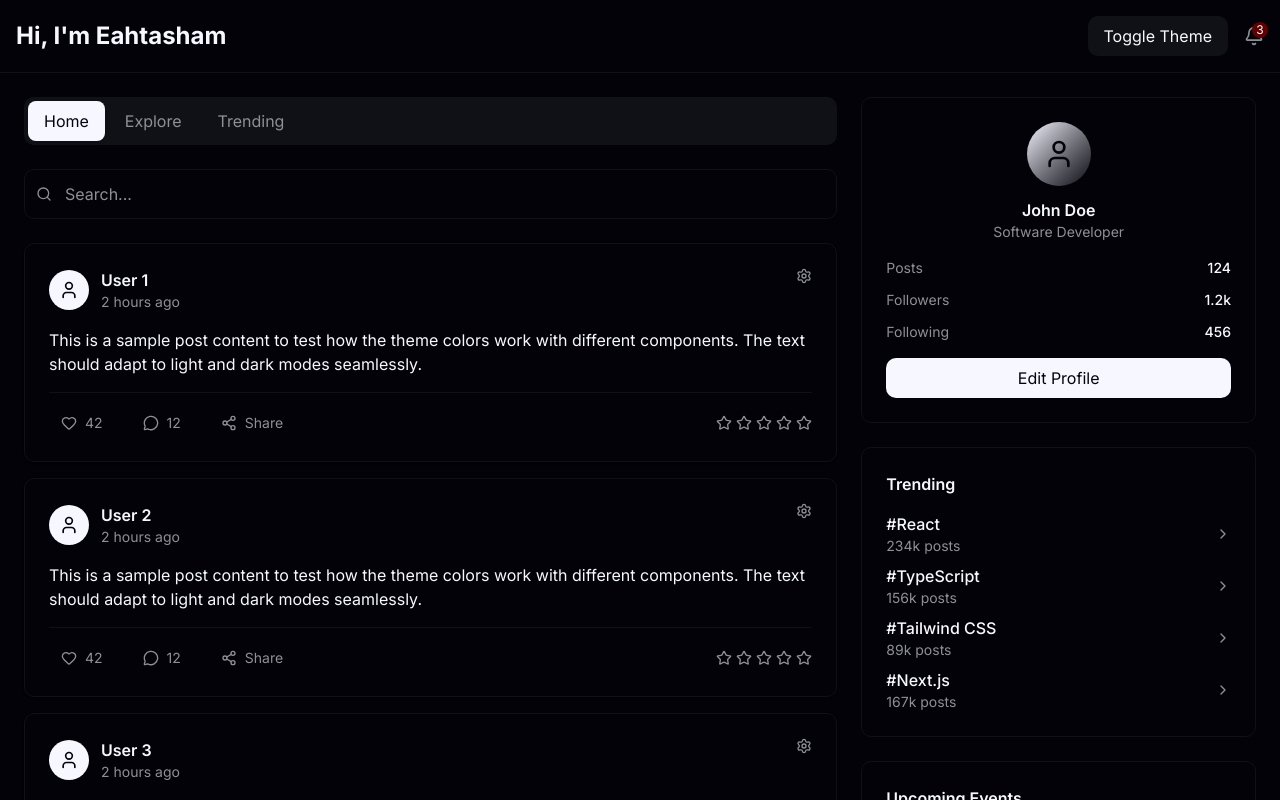
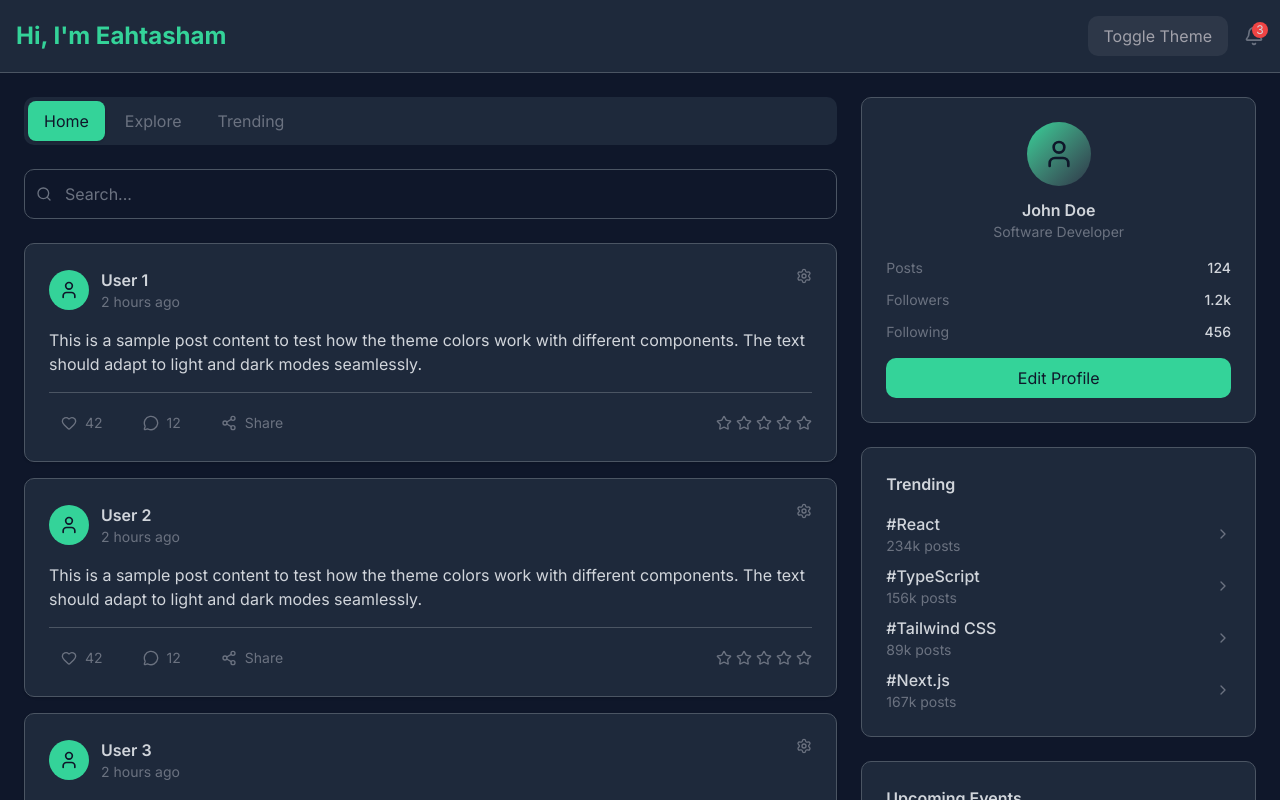
Before and after one commit to Eahtasham/editable-portfolio, a Next.js app: page / in a window 1280 px wide. Shown: the top 800 px of the page. Built offline with nearby package versions, Linux system fonts and the light colour scheme; no server answers.

Commit message:
add custom stylings in css using variables

```diff
--- a/app/globals.css
+++ b/app/globals.css
@@ -120,3 +120,65 @@
     @apply bg-background text-foreground;
   }
 }
+
+@layer utilities {
+  /* Background gradients */
+  .bg-gradient-primary {
+    background-image: linear-gradient(135deg, var(--primary), var(--secondary));
+  }
+
+  .bg-gradient-accent {
+    background-image: linear-gradient(135deg, var(--accent), var(--primary));
+  }
+
+  /* Text gradients */
+  .text-gradient-primary {
+    background-image: linear-gradient(to right, var(--primary), var(--secondary));
+    background-clip: text;
+    -webkit-background-clip: text;
+    -webkit-text-fill-color: transparent;
+    color: transparent;
+  }
+
+  .text-gradient-accent {
+    background-image: linear-gradient(to right, var(--accent), var(--primary));
+    background-clip: text;
+    -webkit-background-clip: text;
+    -webkit-text-fill-color: transparent;
+    color: transparent;
+  }
+
+  /* Border using variable */
+  .border-primary {
+    border-color: var(--primary);
+  }
+
+  .border-secondary {
+    border-color: var(--secondary);
+  }
+
+  /* Ring using variable */
+  .ring-primary {
+    --tw-ring-color: var(--ring);
+  }
+
+  .ring-accent {
+    --tw-ring-color: var(--accent);
+  }
+
+  /* Backgrounds using variables */
+  .bg-primary {
+    background-color: var(--primary);
+  }
+
+  .bg-secondary {
+    background-color: var(--secondary);
+  }
+
+  .bg-accent {
+    background-color: var(--accent);
+  }
+
+  /* Text color using variables */
+
+}
--- a/components/custom/AdminDashboard.tsx
+++ b/components/custom/AdminDashboard.tsx
@@ -90,11 +90,11 @@ export default function AdminDashboard() {
         contacts: 6
     });
 
-    useEffect(() => {
-        if (!isAuthenticated) {
-            router.push('/admin/login');
-        }
-    }, [isAuthenticated]);
+    // useEffect(() => {
+    //     if (!isAuthenticated) {
+    //         router.push('/admin/login');
+    //     }
+    // }, [isAuthenticated]);
 
     useEffect(() => {
         if (portfolioData) {
--- a/lib/portfolio-api.ts
+++ b/lib/portfolio-api.ts
@@ -9,44 +9,49 @@ const defaultData: PortfolioData = {
   theme: {
     styles: {
       light: {
-        background: "oklch(100% 0 0)",
-        foreground: "oklch(9% 0.026 285.75)",
-        primary: "oklch(56.27% 0.194 12.57)",
-        "primary-foreground": "oklch(98% 0.013 285.75)",
-        secondary: "oklch(96% 0.013 285.75)",
-        "secondary-foreground": "oklch(11.2% 0.026 285.75)",
-        accent: "oklch(96% 0.013 285.75)",
-        "accent-foreground": "oklch(11.2% 0.026 285.75)",
-        muted: "oklch(96% 0.013 285.75)",
-        "muted-foreground": "oklch(46.9% 0.009 285.75)",
+        background: "oklch(97.51% 0.0127 244.2507)",
+        foreground: "oklch(37.29% 0.0306 259.7328)",
         card: "oklch(100% 0 0)",
-        "card-foreground": "oklch(9% 0.026 285.75)",
-        destructive: "oklch(60.2% 0.199 29.23)",
-        "destructive-foreground": "oklch(98% 0.013 285.75)",
-        border: "oklch(91.4% 0.008 285.75)",
-        input: "oklch(91.4% 0.008 285.75)",
-        ring: "oklch(9% 0.026 285.75)",
+        "card-foreground": "oklch(37.29% 0.0306 259.7328)",
+        popover: "oklch(100% 0 0)",
+        "popover-foreground": "oklch(37.29% 0.0306 259.7328)",
+        primary: "oklch(72.27% 0.192 149.5793)",
+        "primary-foreground": "oklch(100% 0 0)",
+        secondary: "oklch(95.14% 0.025 236.8242)",
+        "secondary-foreground": "oklch(44.61% 0.0263 256.8018)",
+        muted: "oklch(96.7% 0.0029 264.5419)",
+        "muted-foreground": "oklch(55.1% 0.0234 264.3637)",
+        accent: "oklch(95.05% 0.0507 163.0508)",
+        "accent-foreground": "oklch(37.29% 0.0306 259.7328)",
+        destructive: "oklch(63.68% 0.2078 25.3313)",
+        "destructive-foreground": "oklch(100% 0 0)",
+        border: "oklch(92.76% 0.0058 264.5313)",
+        input: "oklch(92.76% 0.0058 264.5313)",
+        ring: "oklch(72.27% 0.192 149.5793)",
       },
       dark: {
-        background: "oklch(9% 0.026 285.75)",
-        foreground: "oklch(98% 0.013 285.75)",
-        primary: "oklch(98% 0.013 285.75)",
-        "primary-foreground": "oklch(11.2% 0.026 285.75)",
-        secondary: "oklch(17.5% 0.015 285.75)",
-        "secondary-foreground": "oklch(98% 0.013 285.75)",
-        accent: "oklch(17.5% 0.015 285.75)",
-        "accent-foreground": "oklch(98% 0.013 285.75)",
-        muted: "oklch(17.5% 0.015 285.75)",
-        "muted-foreground": "oklch(65.1% 0.011 285.75)",
-        card: "oklch(9% 0.026 285.75)",
-        "card-foreground": "oklch(98% 0.013 285.75)",
-        destructive: "oklch(30.6% 0.124 29.23)",
-        "destructive-foreground": "oklch(98% 0.013 285.75)",
-        border: "oklch(17.5% 0.015 285.75)",
-        input: "oklch(17.5% 0.015 285.75)",
-        ring: "oklch(83.9% 0.016 285.75)",
+        background: "oklch(20.77% 0.0398 265.7549)",
+        foreground: "oklch(87.17% 0.0093 258.3382)",
+        card: "oklch(27.95% 0.0368 260.0310)",
+        "card-foreground": "oklch(87.17% 0.0093 258.3382)",
+        popover: "oklch(27.95% 0.0368 260.0310)",
+        "popover-foreground": "oklch(87.17% 0.0093 258.3382)",
+        primary: "oklch(77.29% 0.1535 163.2231)",
+        "primary-foreground": "oklch(20.77% 0.0398 265.7549)",
+        secondary: "oklch(33.51% 0.0331 260.9120)",
+        "secondary-foreground": "oklch(71.18% 0.0129 286.0665)",
+        muted: "oklch(27.95% 0.0368 260.0310)",
+        "muted-foreground": "oklch(55.1% 0.0234 264.3637)",
+        accent: "oklch(37.29% 0.0306 259.7328)",
+        "accent-foreground": "oklch(71.18% 0.0129 286.0665)",
+        destructive: "oklch(63.68% 0.2078 25.3313)",
+        "destructive-foreground": "oklch(20.77% 0.0398 265.7549)",
+        border: "oklch(44.61% 0.0263 256.8018)",
+        input: "oklch(44.61% 0.0263 256.8018)",
+        ring: "oklch(77.29% 0.1535 163.2231)",
       },
     },
+
     currentMode: "dark",
   },
   sectionOrder: {
@@ -112,23 +117,23 @@ export async function fetchPortfolioData(): Promise<PortfolioData> {
   try {
     console.log('Fetching portfolio data...');
 
-    const res = await fetch(`https://api.jsonbin.io/v3/b/${BIN_ID}/latest`, {
-      headers: {
-        "X-Master-Key": API_KEY,
-      },
-      // Important for ISR: Don't cache this request
-      next: { revalidate: 0 }
-    });
+    // const res = await fetch(`https://api.jsonbin.io/v3/b/${BIN_ID}/latest`, {
+    //   headers: {
+    //     "X-Master-Key": API_KEY,
+    //   },
+    //   // Important for ISR: Don't cache this request
+    //   next: { revalidate: 0 }
+    // });
 
-    if (!res.ok) {
-      throw new Error(`HTTP error! status: ${res.status}`);
-    }
+    // if (!res.ok) {
+    //   throw new Error(`HTTP error! status: ${res.status}`);
+    // }
 
-    const result = await res.json();
+    // const result = await res.json();
     console.log('Portfolio data fetched successfully');
 
-    return result.record || defaultData;
-    // return defaultData;
+    // return result.record || defaultData;
+    return defaultData;
   } catch (error) {
     console.error('Error fetching portfolio data:', error);
     console.log('Falling back to default data');
```
